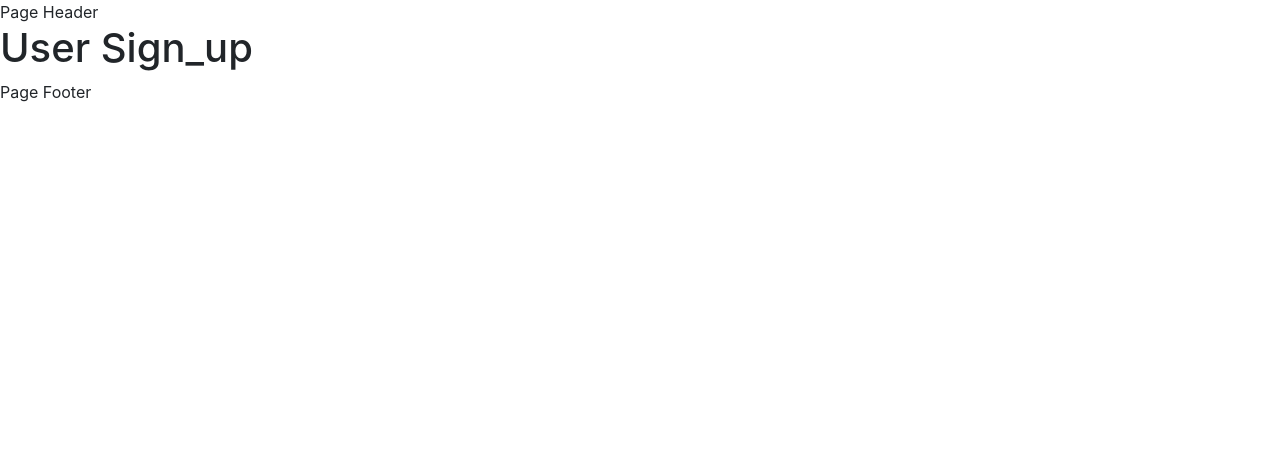
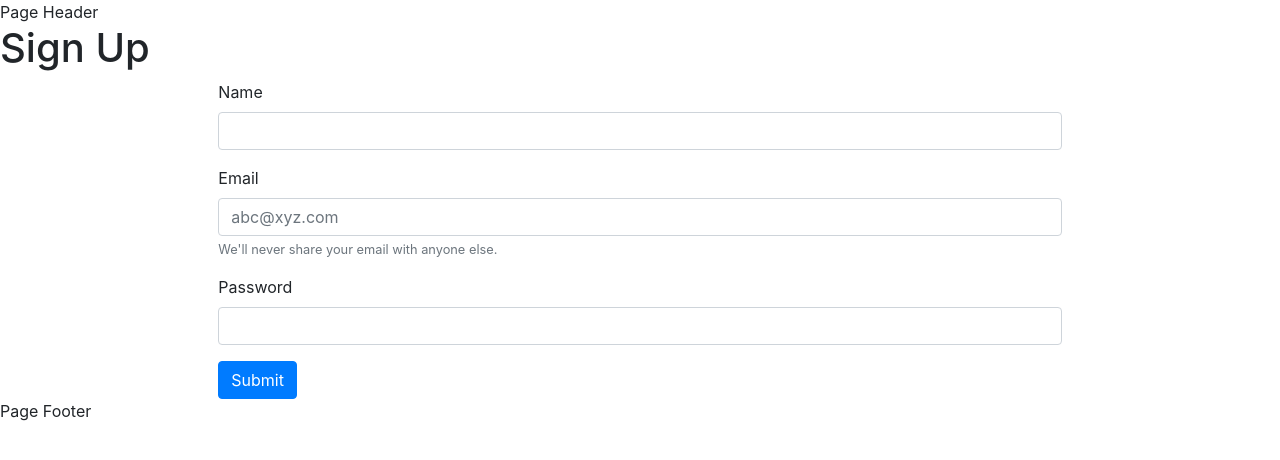
Before and after one commit to parikshit223933/Comspace-Express, a Node server app: page /users/sign-up in a window 1280 px wide. Shown: the top 460 px of the page. Run offline with Node 20, Linux system fonts and the light colour scheme; some libraries are stand-ins or nearby versions.

Commit message:
created sign in and sign up, included bootstrap

```diff
--- a/controllers/users_controller.js
+++ b/controllers/users_controller.js
@@ -26,3 +26,13 @@ module.exports.signIn=(req, res)=>
     }
     return res.render('user_sign_in', options);
 }
+
+module.exports.create=(req, res)=>
+{
+    //to do later
+}
+
+module.exports.create_session=(req, res)=>
+{
+    //to do later
+}
--- a/views/layout.ejs
+++ b/views/layout.ejs
@@ -8,7 +8,24 @@
     <link rel="stylesheet" href="/css/layout.css">
 
     <!-- bootstrap -->
-    <link rel="stylesheet" href="https://stackpath.bootstrapcdn.com/bootstrap/4.5.0/css/bootstrap.min.css" integrity="sha384-9aIt2nRpC12Uk9gS9baDl411NQApFmC26EwAOH8WgZl5MYYxFfc+NcPb1dKGj7Sk" crossorigin="anonymous">
+    <!-- // Bootstrap CSS library -->
+    <link rel="stylesheet" href="https://stackpath.bootstrapcdn.com/bootstrap/4.3.1/css/bootstrap.min.css"
+        integrity="sha384-ggOyR0iXCbMQv3Xipma34MD+dH/1fQ784/j6cY/iJTQUOhcWr7x9JvoRxT2MZw1T" crossorigin="anonymous">
+
+    <!-- // jQuery library -->
+    <script src="https://code.jquery.com/jquery-3.3.1.slim.min.js"
+        integrity="sha384-q8i/X+965DzO0rT7abK41JStQIAqVgRVzpbzo5smXKp4YfRvH+8abtTE1Pi6jizo"
+        crossorigin="anonymous"></script>
+
+    <!-- // JS library -->
+    <script src="https://cdnjs.cloudflare.com/ajax/libs/popper.js/1.14.7/umd/popper.min.js"
+        integrity="sha384-UO2eT0CpHqdSJQ6hJty5KVphtPhzWj9WO1clHTMGa3JDZwrnQq4sF86dIHNDz0W1"
+        crossorigin="anonymous"></script>
+
+    <!-- // Latest compiled JavaScript library -->
+    <script src="https://stackpath.bootstrapcdn.com/bootstrap/4.3.1/js/bootstrap.min.js"
+        integrity="sha384-JjSmVgyd0p3pXB1rRibZUAYoIIy6OrQ6VrjIEaFf/nJGzIxFDsf4x0xIM+B07jRM"
+        crossorigin="anonymous"></script>
 
     <!-- custom CSS -->
     <%- style %>
@@ -16,14 +33,11 @@
 
 <body>
 
+
     <%- include('_header') %>
     <%- body %>
     <%- include('_footer') %>
 
-    <!-- Bootstrap Script -->
-    <script src="https://code.jquery.com/jquery-3.5.1.slim.min.js" integrity="sha384-DfXdz2htPH0lsSSs5nCTpuj/zy4C+OGpamoFVy38MVBnE+IbbVYUew+OrCXaRkfj" crossorigin="anonymous"></script>
-    <script src="https://cdn.jsdelivr.net/npm/popper.js@1.16.0/dist/umd/popper.min.js" integrity="sha384-Q6E9RHvbIyZFJoft+2mJbHaEWldlvI9IOYy5n3zV9zzTtmI3UksdQRVvoxMfooAo" crossorigin="anonymous"></script>
-    <script src="https://stackpath.bootstrapcdn.com/bootstrap/4.5.0/js/bootstrap.min.js" integrity="sha384-OgVRvuATP1z7JjHLkuOU7Xw704+h835Lr+6QL9UvYjZE3Ipu6Tp75j7Bh/kR0JKI" crossorigin="anonymous"></script>
 
     <!-- custom SCRIPT -->
     <%- script %>
--- a/views/user_sign_up.ejs
+++ b/views/user_sign_up.ejs
@@ -1 +1,25 @@
-<h1>User Sign_up</h1>
+<h1>Sign Up</h1>
+<div class="row align-items-center">
+    <div class="col-sm-8 offset-sm-2">
+        <form action="/users/create" method="POST">
+            <div class="form-group">
+                <div class="form-group">
+                    <label for="InputName">Name</label>
+                    <input type="name" class="form-control" id="InputName" name="name" required>
+                </div>
+            </div>
+            <div class="form-group">
+                <label for="InputEmail">Email</label>
+                <input type="email" class="form-control" id="InputEmail" aria-describedby="emailHelp"
+                    placeholder="abc@xyz.com" name="email" required>
+                <small id="emailHelp" class="form-text text-muted">We'll never share your email with anyone
+                    else.</small>
+            </div>
+            <div class="form-group">
+                <label for="InputPassword">Password</label>
+                <input type="password" class="form-control" id="InputPassword" required name="password">
+            </div>
+            <button type="submit" class="btn btn-primary">Submit</button>
+        </form>
+    </div>
+</div>
```
Also changed, not shown: views/user_sign_in.ejs (+17 -1 lines).
